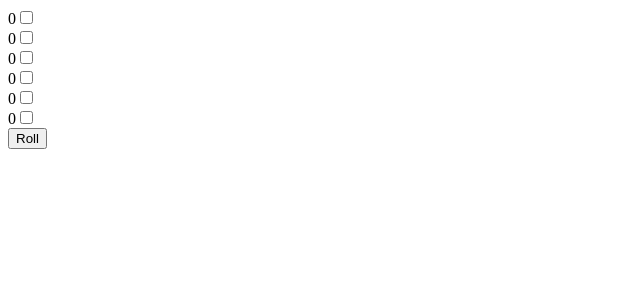
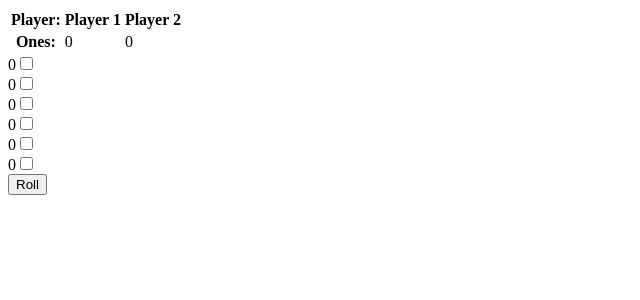
Before and after one commit to oliver-norden/react-redux-yatzy, a React (Create React App) app: page / in a window 1280 px wide. Shown: the top 300 px of the page, without its empty margins (0-640 px from the left). Built offline with nearby package versions, Linux system fonts and the light colour scheme; the HTML template or start-up script is replaced by a standard one.

Commit message:
Playing field auto fill of possible score prototype

```diff
--- a/src/App.js
+++ b/src/App.js
@@ -3,11 +3,13 @@ import './App.css';
 import Dice from './components/Dice';
 import { Provider } from 'react-redux';
 import store from './store';
+import Field from './components/playing-field/Field';
 
 function App() {
   return (
     <Provider store={store}>
       <div className="App">
+        <Field />
         <Dice />
       </div>
     </Provider>
--- /dev/null
+++ b/src/components/playing-field/Field.js
@@ -0,0 +1,45 @@
+import React, { Component } from 'react';
+import { connect } from 'react-redux';
+
+class Field extends Component {
+    render() {
+        const { posScore } = this.props;
+        console.log(posScore);
+        return (
+            <table>
+                <thead>
+                    <tr>
+                        <th>
+                            Player:
+                        </th>
+                        <th>
+                            Player 1
+                        </th>
+                        <th>
+                            Player 2
+                        </th>
+                    </tr>
+                </thead>
+                <tbody>
+                    <tr>
+                        <th>
+                            Ones:
+                        </th>
+                        <td>
+                            {posScore['1'] ? posScore['1'] : 0}
+                        </td>
+                        <td>
+                            {posScore['1'] ? posScore['1'] : 0}
+                        </td>
+                    </tr>
+                </tbody>
+            </table>
+        )
+    }
+}
+
+const mapStateToProps = state => ({
+    posScore: state.score.possibleScores
+});
+
+export default connect(mapStateToProps, {})(Field);
```
